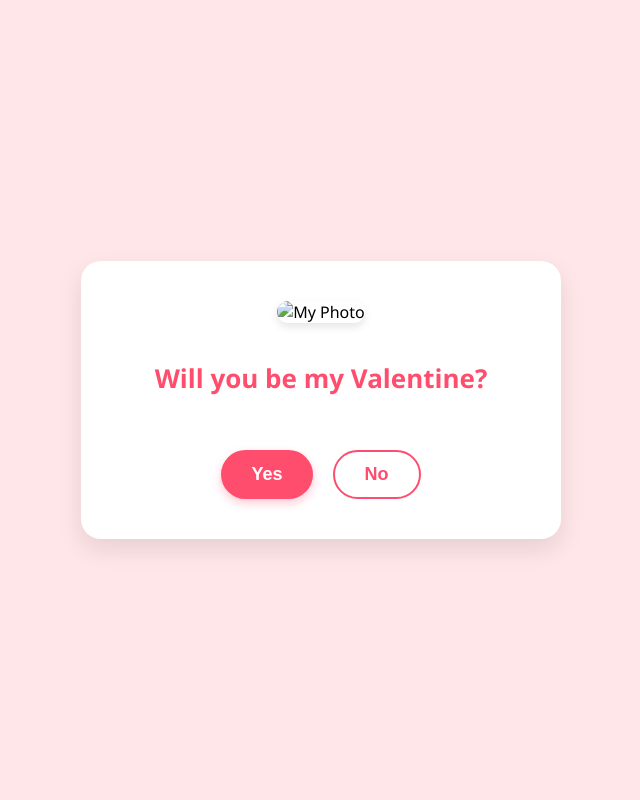
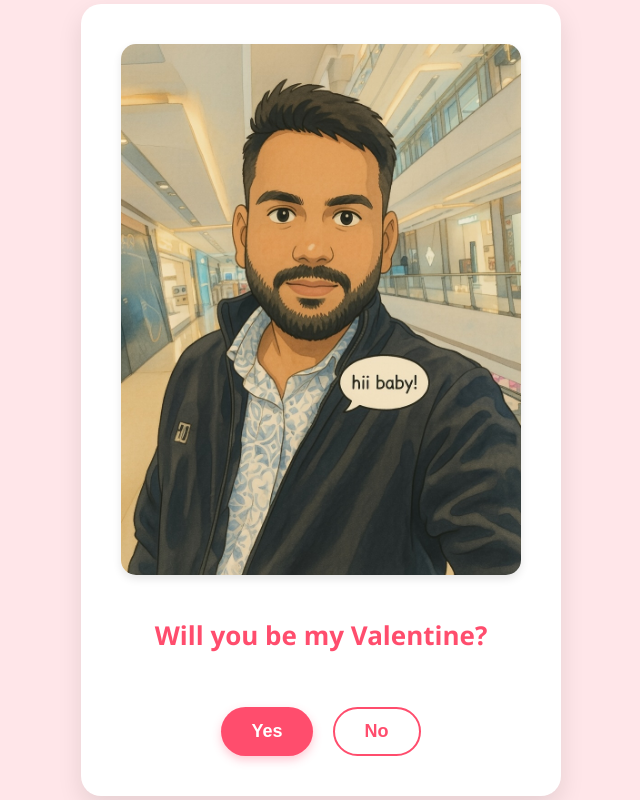
Before and after one commit to PrahladJh/Valentine, a plain HTML site: page index.html in a window 1280 px wide. Shown: the whole page, without its empty margins (319-959 px from the left). Drawn offline with Linux system fonts and the light colour scheme.

Commit message:
Update index.html

```diff
--- a/index.html
+++ b/index.html
@@ -107,7 +107,7 @@
     </audio>
 
     <div class="container">
-        <img id="valentineImg" src="valentine.jpg" alt="My Photo">
+        <img id="valentineImg" src="valentine.png" alt="My Photo">
 
         <h1 id="mainText">Will you be my Valentine?</h1>
 
```
